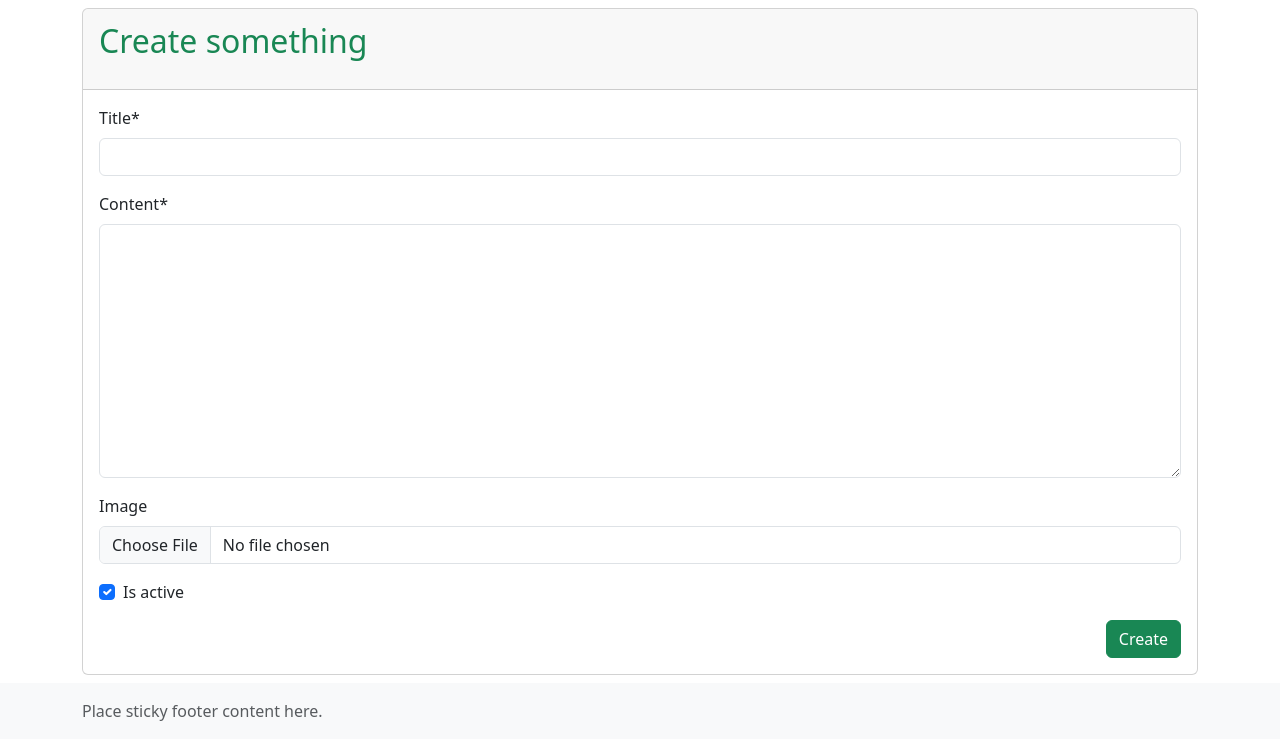
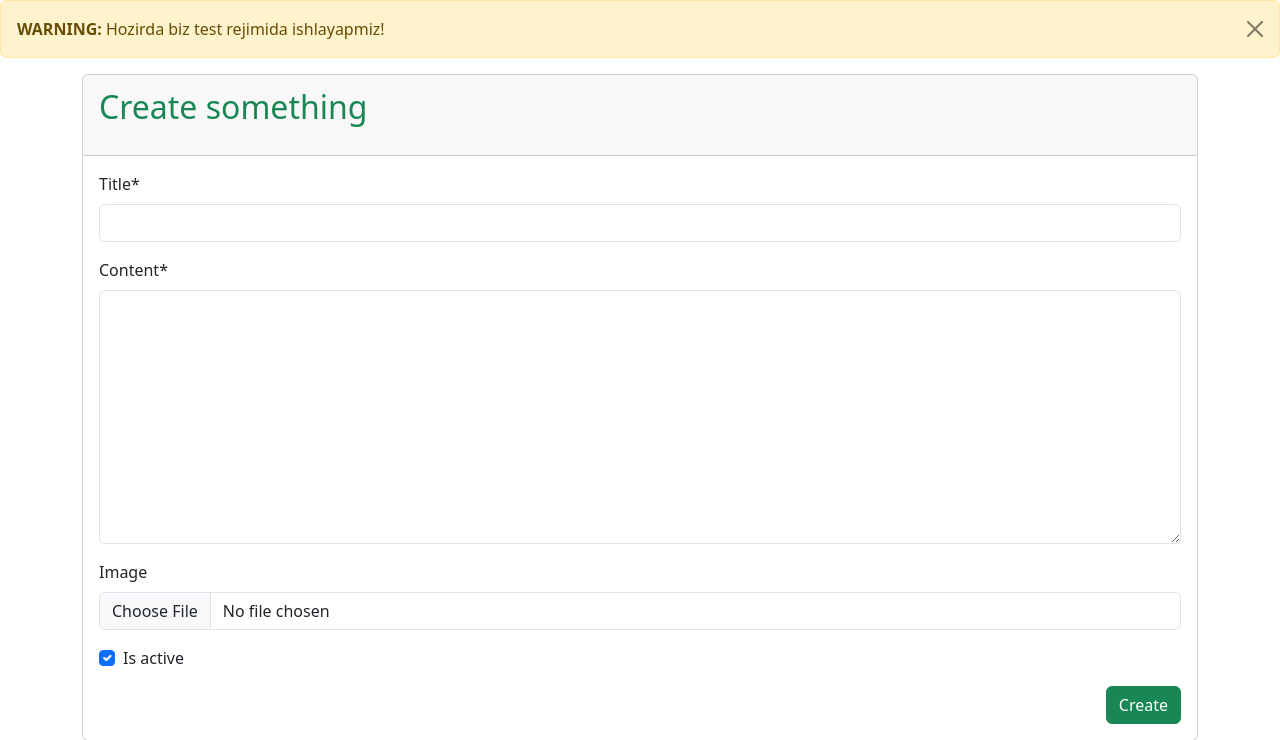
Before and after one commit to kasimov8/Django_blog, a Django app: page /create in a window 1280 px wide. Shown: the part 56-796 px from the top of the page. Run offline with Django 5.2, Linux system fonts and the light colour scheme; some libraries are stand-ins or nearby versions.

Commit message:
message added

```diff
--- a/blog/views.py
+++ b/blog/views.py
@@ -1,5 +1,6 @@
 from dataclasses import dataclass
 from django.shortcuts import render, get_object_or_404, redirect
+from django.contrib import messages
 
 from blog.forms import FormsBlog
 from blog.models import Blog
@@ -36,10 +37,12 @@ def update(request, blog_id):
     if request.method == 'POST':
         form = FormsBlog(request.POST, request.FILES, instance=blog)
         if form.is_valid():
-            form.save()
+            blog = form.save()
+            messages.success(request, message=f"{blog.title} o'zgartirildi!")
             return redirect('home')
     else:
         form = FormsBlog(instance=blog)
+
     context = {
         "form": form,
         "blog": blog
@@ -57,8 +60,11 @@ def create(request):
         form = FormsBlog(request.POST, request.FILES)
         if form.is_valid():
             form.save()
+            blog = form.save()
+            messages.success(request, message=f"{blog.title} yaratildi!")
             return redirect('home')
     else:
+        messages.warning(request, message=f"Hozirda biz test rejimida ishlayapmiz!")
         form = FormsBlog()
 
 
--- a/templates/blog/base.html
+++ b/templates/blog/base.html
@@ -17,6 +17,13 @@
 <body>
 
 {% include 'blog/navbar.html' %}
+{% for message in messages %}
+    <div class="alert alert-{{ message.tags }} alert-dismissible fade show" role="alert">
+        <strong>{{ message.tags|upper }}: </strong> {{ message }}
+        <button type="button" class="btn-close" data-bs-dismiss="alert" aria-label="Close"></button>
+    </div>
+
+{% endfor %}
 
 <div class="container">
     {% block content %}
```
Also changed, not shown: db.sqlite3.
